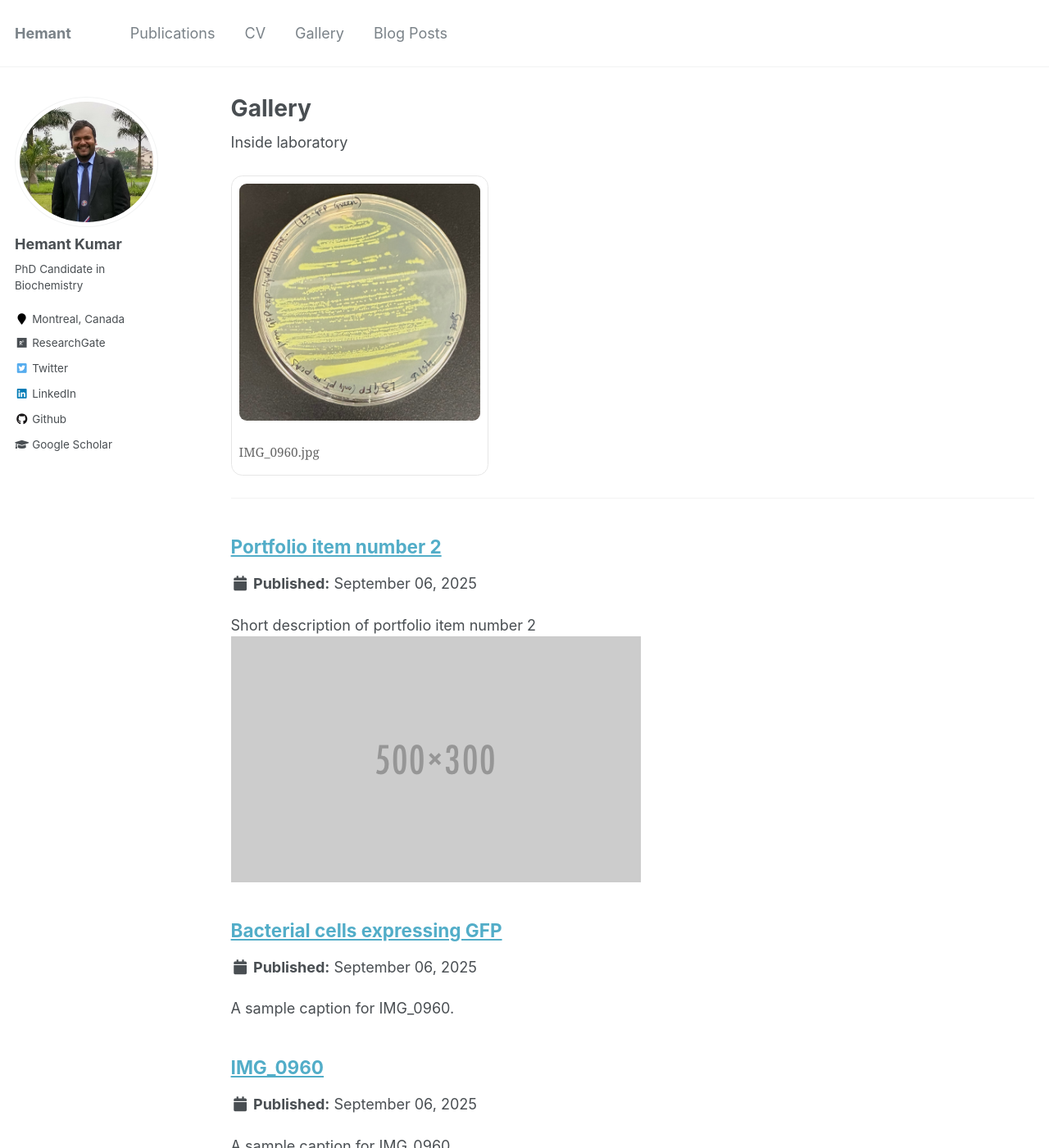
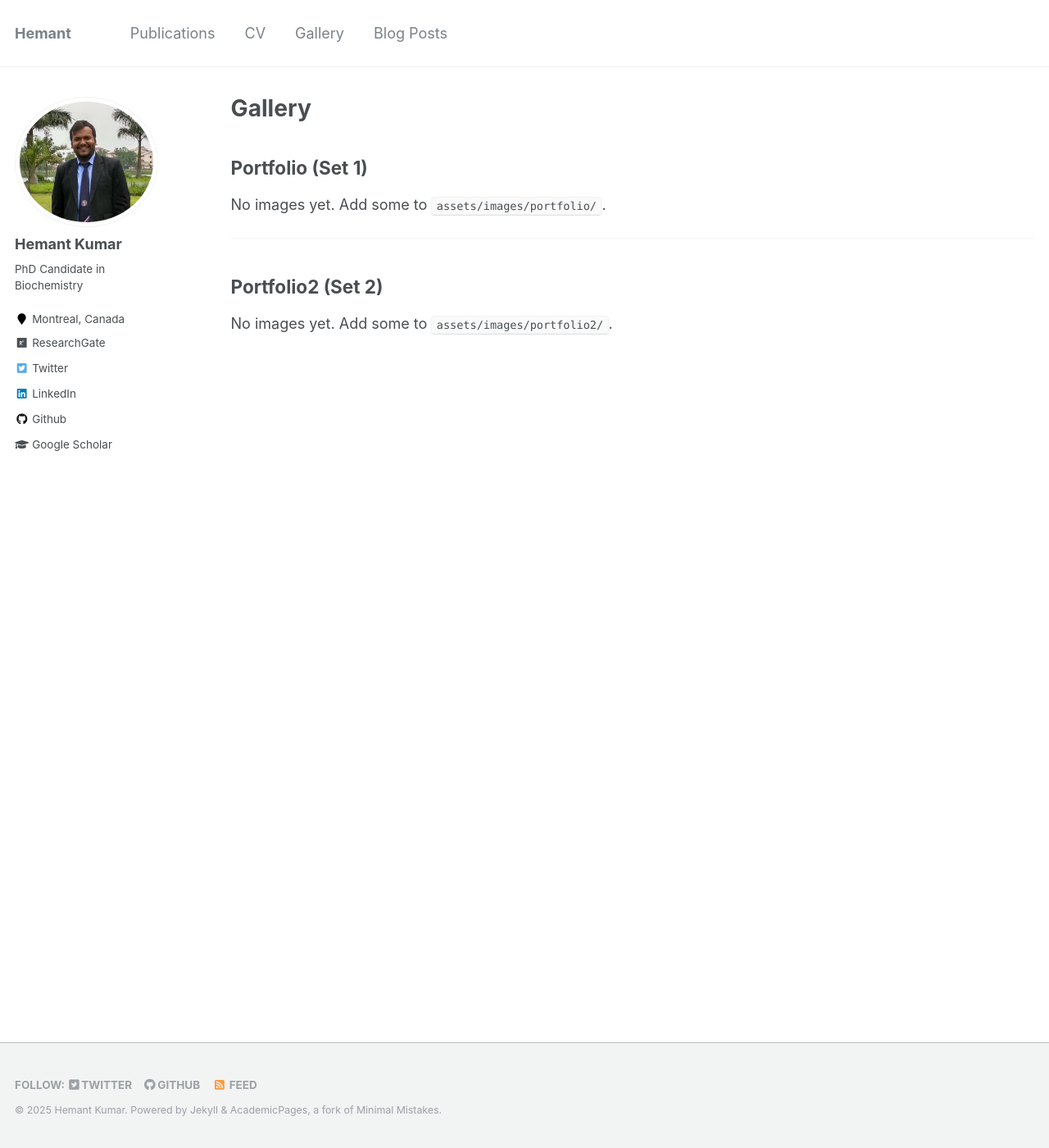
Before and after one commit to hemantkiitg/hemantkiitg.github.io, a Jekyll site: the page built from _pages/portfolio.html, in a window 1280 px wide and 1400 px high. Shown: the whole window at 82% size. Built offline with Jekyll 4.4.1, drawn with Linux system fonts in a browser that asks for light colours.

Commit message:
Update portfolio.html

```diff
--- a/_pages/portfolio.html
+++ b/_pages/portfolio.html
@@ -7,23 +7,59 @@ author_profile: true
 
 {% include base_path %}
 
-Inside laboratory
+{%- comment -%}
+Helper: filter only valid image extensions (jpg/jpeg/png/gif/webp)
+{%- endcomment -%}
+{% capture filter_gallery %}
+  {% assign _ext = f.extname | downcase %}
+  {% if _ext == '.jpg' or _ext == '.jpeg' or _ext == '.png' or _ext == '.gif' or _ext == '.webp' %}
+    {% assign list = list | push: f %}
+  {% endif %}
+{% endcapture %}
+
+{%- comment -%} === FIRST SET: assets/images/portfolio/ === {%- endcomment -%}
+{% assign list = "" | split: "" %}
 {% assign all_static = site.static_files | where_exp: "f", "f.path contains '/assets/images/portfolio/'" %}
-{% assign gallery = "" | split: "" %}
 {% for f in all_static %}
-  {% assign ext = f.extname | downcase %}
-  {% if ext == '.jpg' or ext == '.jpeg' or ext == '.png' or ext == '.gif' or ext == '.webp' %}
-    {% assign gallery = gallery | push: f %}
-  {% endif %}
+  {{ filter_gallery }}
 {% endfor %}
-{% assign gallery = gallery | sort: "path" | reverse %}
+{% assign gallery1 = list | sort: "path" | reverse %}
 
-<section class="auto-gallery">
-  {% if gallery.size == 0 %}
-    <p>No images yet. Add some to <code>assets/images/portfolio/</code> and refresh.</p>
+<section class="auto-gallery gallery-one">
+  <h2>Portfolio (Set 1)</h2>
+  {% if gallery1.size == 0 %}
+    <p>No images yet. Add some to <code>assets/images/portfolio/</code>.</p>
   {% else %}
     <div class="gallery-grid">
-      {% for f in gallery %}
+      {% for f in gallery1 %}
+        <figure class="gallery-card">
+          <a href="{{ f.path }}" target="_blank" rel="noopener">
+            <img src="{{ f.path }}" alt="{{ f.name | split:'.' | first }}" loading="lazy">
+          </a>
+          <figcaption>{{ f.name }}</figcaption>
+        </figure>
+      {% endfor %}
+    </div>
+  {% endif %}
+</section>
+
+<hr>
+
+{%- comment -%} === SECOND SET: assets/images/portfolio2/ === {%- endcomment -%}
+{% assign list = "" | split: "" %}
+{% assign all_static = site.static_files | where_exp: "f", "f.path contains '/assets/images/portfolio2/'" %}
+{% for f in all_static %}
+  {{ filter_gallery }}
+{% endfor %}
+{% assign gallery2 = list | sort: "path" | reverse %}
+
+<section class="auto-gallery gallery-two">
+  <h2>Portfolio2 (Set 2)</h2>
+  {% if gallery2.size == 0 %}
+    <p>No images yet. Add some to <code>assets/images/portfolio2/</code>.</p>
+  {% else %}
+    <div class="gallery-grid">
+      {% for f in gallery2 %}
         <figure class="gallery-card">
           <a href="{{ f.path }}" target="_blank" rel="noopener">
             <img src="{{ f.path }}" alt="{{ f.name | split:'.' | first }}" loading="lazy">
@@ -37,6 +73,7 @@ Inside laboratory
 
 <style>
   .auto-gallery { margin: 1.5rem 0; }
+  .auto-gallery h2 { margin-bottom: .75rem; }
   .gallery-grid { display: grid; gap: 1rem; grid-template-columns: repeat(3, minmax(0, 1fr)); }
   @media (max-width:1100px){ .gallery-grid { grid-template-columns: repeat(2, 1fr); } }
   @media (max-width:700px){ .gallery-grid { grid-template-columns: 1fr; } }
@@ -44,10 +81,3 @@ Inside laboratory
   .gallery-card img{ width:100%; height:auto; display:block; border-radius:.5rem; }
   .gallery-card figcaption{ text-align:center; font-size:.85rem; color:#666; margin-top:.5rem; word-break:break-word; }
 </style>
-
-<hr>
-
-{%- comment -%} Optional: keep your existing portfolio cards below {%- endcomment -%}
-{% for post in site.portfolio reversed %}
-  {% include archive-single.html %}
-{% endfor %}
```
